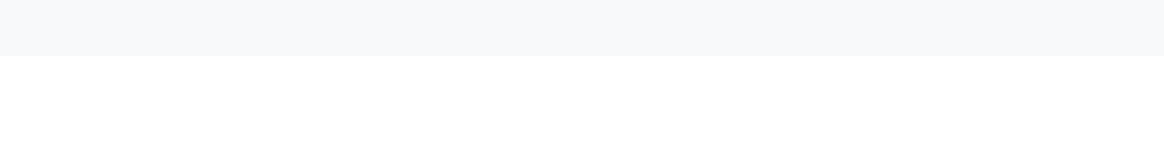
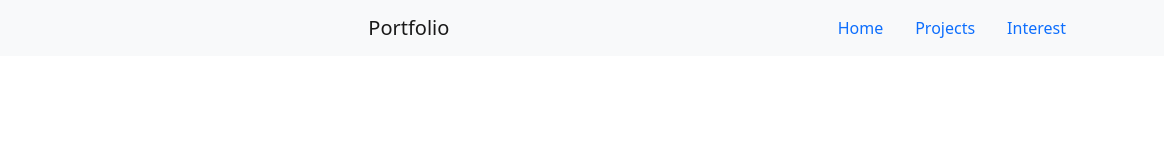
Before and after one commit to illgneralain/myPortfolio, a plain HTML site: page index.html in a window 1280 px wide. Shown: the full height of the page, 116-1280 px from the left. Drawn offline with nearby package versions, Linux system fonts and the light colour scheme.

Commit message:
added navbar customization

```diff
--- a/index.html
+++ b/index.html
@@ -13,7 +13,19 @@
           <a class="navbar-brand" href="#">
             <img src="/assets/img/Alogo.png" alt="iconA" width="30" height="24">
           </a>
-        </div>
+            <span class="navbar-brand mb-0 h1">Portfolio</span>
+          <ul class="nav justify-content-end">
+            <li class="nav-item">
+              <a class="nav-link active" aria-current="page" href="#">Home</a>
+            </li>
+            <li class="nav-item">
+              <a class="nav-link" href="#">Projects</a>
+            </li>
+            <li class="nav-item">
+              <a class="nav-link" href="#">Interest</a>
+            </li>
+          </ul>
+    </div>
       </nav>
     <script src="https://unpkg.com/@popperjs/core@2/dist/umd/popper.js"></script>
     <script src="/bs5/js/bootstrap.js"></script>
```
